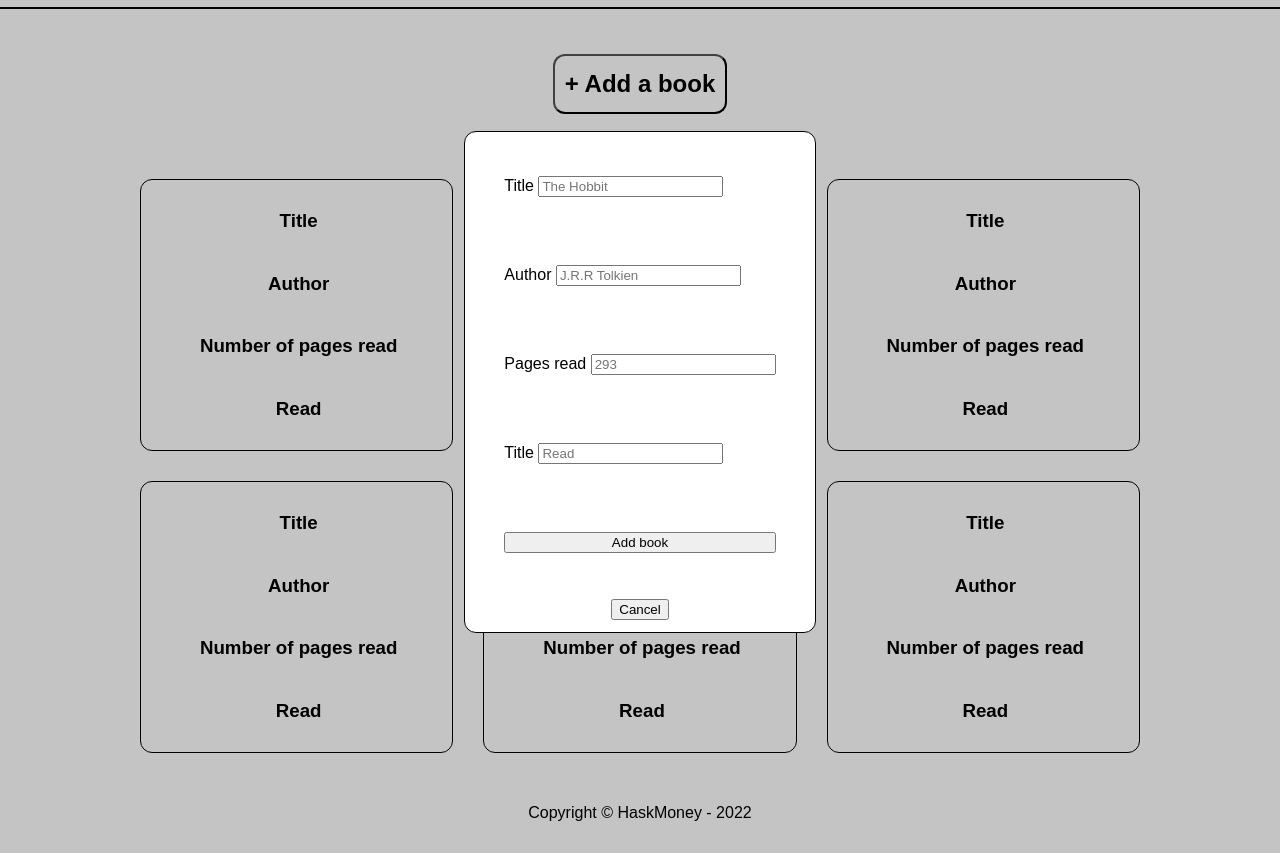
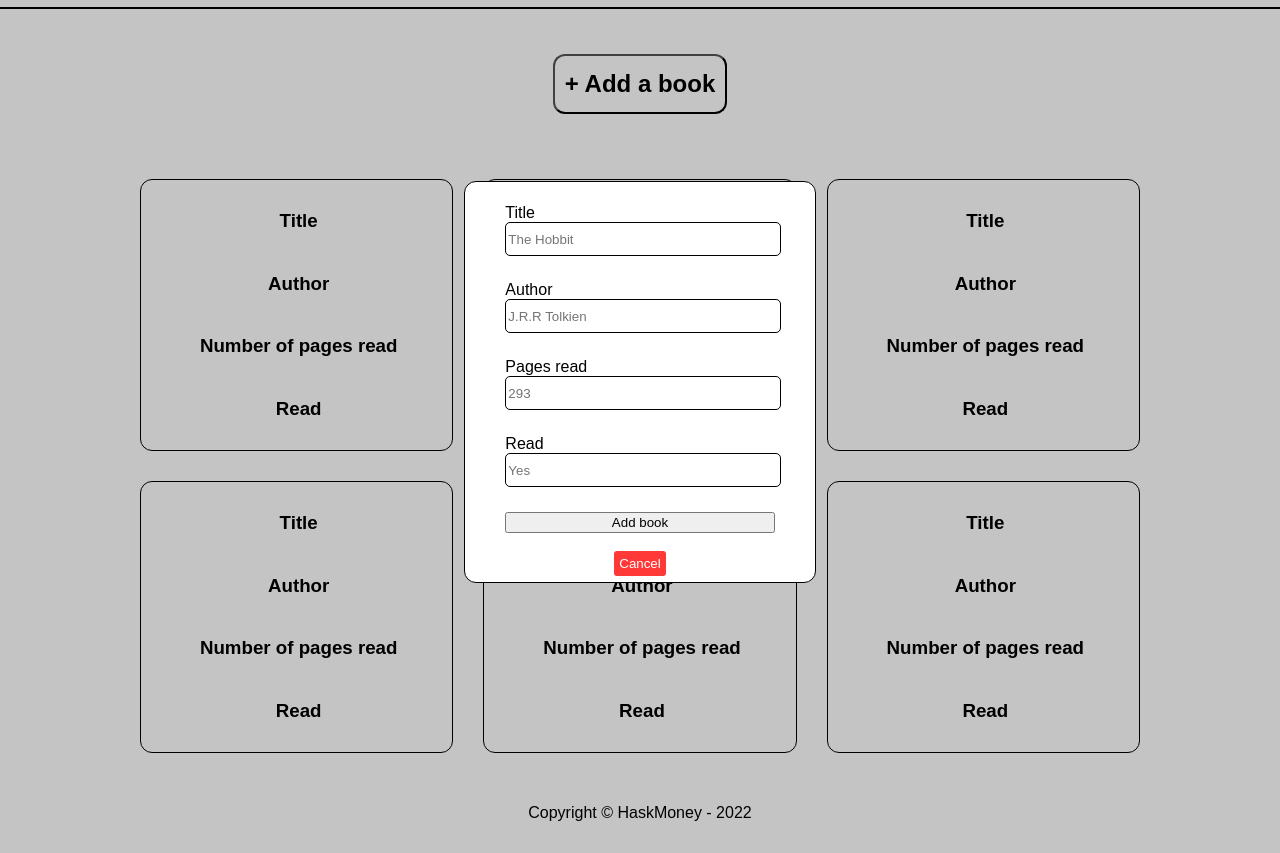
Before and after one commit to AwesomenessXP/library, a plain HTML site: page index.html in a window 1280 px wide. Both pictures are taken after a click on the button "+ Add a book". Shown: the part 89-942 px from the top of the page. Drawn offline with Linux system fonts and the light colour scheme.

Commit message:
added cancel button

```diff
--- a/index.html
+++ b/index.html
@@ -28,8 +28,8 @@
                             <input class="input" type="number" id="title" name="title" placeholder = "293" required>
                         </div>
                         <div>
-                            <label for="isRead">Title</label>
-                            <input class="input" type='text' id="isRead" name="isRead" placeholder = "Read" required>
+                            <label for="isRead">Read</label>
+                            <input class="input" type='text' id="isRead" name="isRead" placeholder = "Yes" required>
                         </div>
                         <button type="submit" id="submit-btn">Add book</button>
                     </form>
--- a/library.css
+++ b/library.css
@@ -66,3 +66,11 @@
 #library *:hover, #add-book-btn:hover {
     cursor: pointer;
 }
+
+#cancel-button {
+    background-color: rgba(255, 0, 0, 0.781);
+    color: white;
+    border-radius: 3px;
+    border: none;
+    padding: 5px;
+}
--- a/main.js
+++ b/main.js
@@ -13,6 +13,7 @@ let myLibrary = [];
 let addBookBtn = document.getElementById("add-book-btn");
 let popupWindow = document.getElementById('popup-window');
 let popup = document.getElementById('popup');
+let cancelBtn = document.getElementById('cancel-button');
 
 
 // ----------------------------- OBJECTS/FUNCTIONS -------------------------
@@ -34,6 +35,10 @@ function renderPopUp () {
     popup.style.zIndex = '100';
 }
 
+function closePopUp () {
+    popup.style.display = 'none';
+}
+
 // ------------------------------ EVENT LISTENERS -------------------
 
 window.addEventListener('load', () => {
@@ -45,3 +50,7 @@ addBookBtn.addEventListener('click', () => {
     renderPopUp();
     let newBook = new Book();
 });
+
+cancelBtn.addEventListener('click', () => {
+    closePopUp();
+});
--- a/popup.css
+++ b/popup.css
@@ -11,7 +11,7 @@
 #popup-window {
     display: grid;
     grid-template: 10fr 1fr / 1fr;
-    height: 500px;
+    height: 400px;
     width: 350px;
     /* margin-top: 150px; */
     border-radius: var(--default-radius);
@@ -32,3 +32,10 @@ form {
     justify-content: center;
     align-items: center;
 }
+
+input {
+    height: 30px;
+    width: 100%;
+    border: 1px solid;
+    border-radius: 5px;
+}
```
